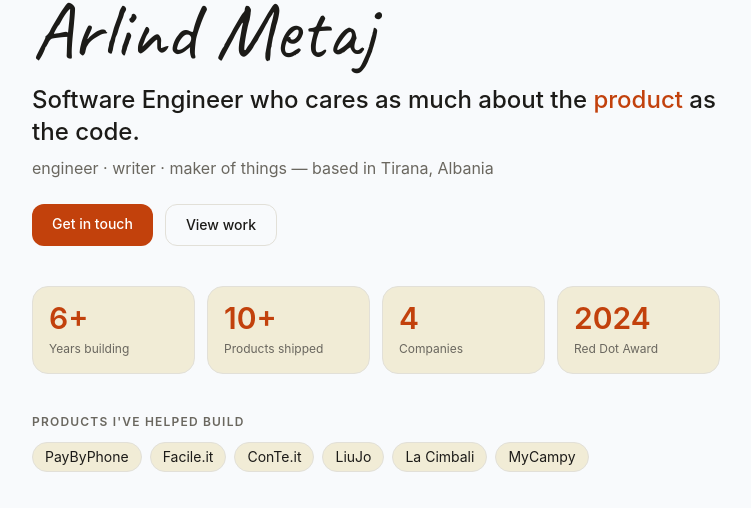
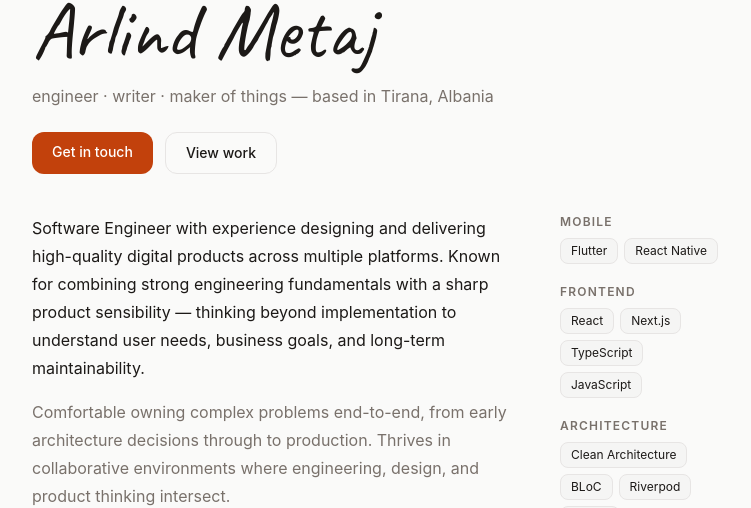
Before and after one commit to arlindmetaj/arlind-tech, a Next.js app: page / in a window 1280 px wide. Shown: the part 127-635 px from the top of the page, without its empty margins (264-1015 px from the left). Built offline with nearby package versions, Linux system fonts and the light colour scheme; no server answers.

Commit message:
public site: warm-neutral color retune + simplify hero
- Retune palette to a harmonious stone (warm-neutral) system; fixes warm/cool clash and muddy cream highlight
- Add font smoothing for crisper text
- Remove stat tiles and brands strip from hero
- Remove headline tagline sentence

```diff
--- a/app/globals.css
+++ b/app/globals.css
@@ -1,22 +1,22 @@
 @import "tailwindcss";
 
 :root {
-  --bg: #f8fafc;
-  --ink: #1c1b18;
-  --dim: #6a675f;
-  --line: #e2e0d8;
+  --bg: #fafaf9;
+  --ink: #1c1917;
+  --dim: #79716b;
+  --line: #e7e5e4;
   --accent: #c2410c;
-  --hi: #f1ecd6;
+  --hi: #f5f5f4;
   --on-accent: #ffffff;
 }
 
 .dark {
-  --bg: #14130f;
-  --ink: #ece9df;
-  --dim: #8a8780;
-  --line: #2a2824;
-  --accent: #ea6c3a;
-  --hi: #1e1c17;
+  --bg: #1a1817;
+  --ink: #f5f4f1;
+  --dim: #a8a29e;
+  --line: #2a2725;
+  --accent: #f97316;
+  --hi: #262321;
   --on-accent: #ffffff;
 }
 
@@ -25,6 +25,9 @@
   color: var(--ink);
   font-family: -apple-system, BlinkMacSystemFont, "Segoe UI", system-ui, sans-serif;
   transition: background 0.2s, color 0.2s;
+  -webkit-font-smoothing: antialiased;
+  -moz-osx-font-smoothing: grayscale;
+  text-rendering: optimizeLegibility;
 }
 
 .font-caveat {
--- a/app/page.tsx
+++ b/app/page.tsx
@@ -75,22 +75,6 @@
   Architecture: ["Clean Architecture", "BLoC", "Riverpod", "MVVM"],
 };
 
-const stats = [
-  { value: "6+", label: "Years building" },
-  { value: "10+", label: "Products shipped" },
-  { value: "4", label: "Companies" },
-  { value: "2024", label: "Red Dot Award" },
-];
-
-const brands = [
-  "PayByPhone",
-  "Facile.it",
-  "ConTe.it",
-  "LiuJo",
-  "La Cimbali",
-  "MyCampy",
-];
-
 export default function HomePage() {
   return (
     <>
@@ -112,15 +96,7 @@
                 >
                   Arlind Metaj
                 </h1>
-                <p
-                  className="mt-3 text-xl sm:text-2xl font-medium"
-                  style={{ color: "var(--ink)", lineHeight: 1.35 }}
-                >
-                  Software Engineer who cares as much about the{" "}
-                  <span style={{ color: "var(--accent)" }}>product</span> as the
-                  code.
-                </p>
-                <p className="mt-2 text-base" style={{ color: "var(--dim)" }}>
+                <p className="mt-3 text-base" style={{ color: "var(--dim)" }}>
                   engineer · writer · maker of things — based in Tirana, Albania
                 </p>
               </div>
@@ -139,48 +115,6 @@
                 >
                   View work
                 </a>
-              </div>
-            </div>
-
-            {/* Stats */}
-            <div className="grid grid-cols-2 sm:grid-cols-4 gap-3">
-              {stats.map((s) => (
-                <div key={s.label} className="stat-tile rounded-2xl px-4 py-4">
-                  <p
-                    className="text-2xl sm:text-3xl font-semibold leading-none"
-                    style={{ color: "var(--accent)" }}
-                  >
-                    {s.value}
-                  </p>
-                  <p className="text-xs mt-2" style={{ color: "var(--dim)" }}>
-                    {s.label}
-                  </p>
-                </div>
-              ))}
-            </div>
-
-            {/* Brands */}
-            <div>
-              <p
-                className="text-xs font-semibold uppercase tracking-widest mb-3"
-                style={{ color: "var(--dim)" }}
-              >
-                Products I&apos;ve helped build
-              </p>
-              <div className="flex flex-wrap gap-2">
-                {brands.map((brand) => (
-                  <span
-                    key={brand}
-                    className="px-3 py-1 rounded-full text-sm"
-                    style={{
-                      background: "var(--hi)",
-                      color: "var(--ink)",
-                      border: "1px solid var(--line)",
-                    }}
-                  >
-                    {brand}
-                  </span>
-                ))}
               </div>
             </div>
 
```
